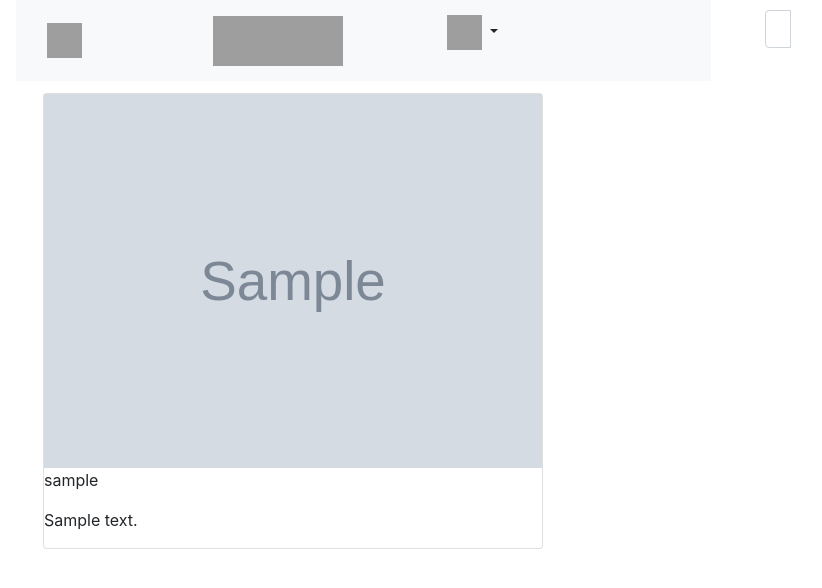
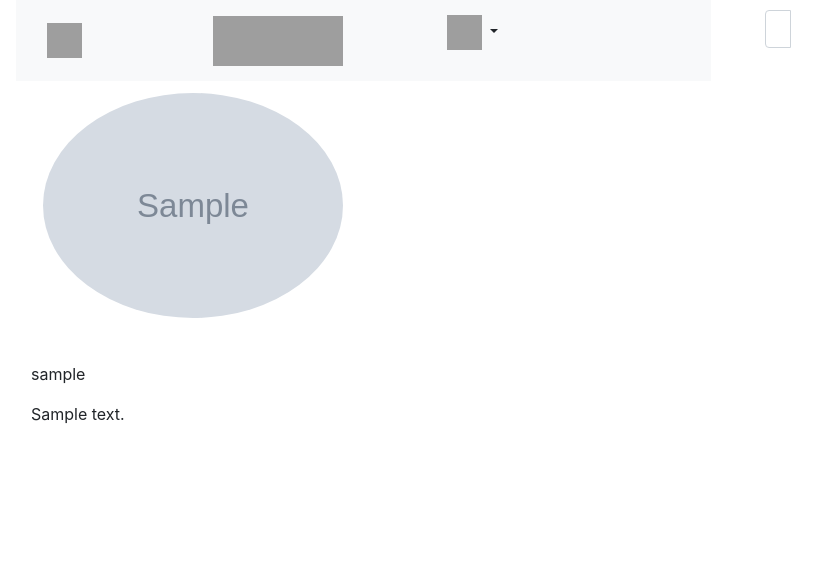
Before and after one commit to je-ss-y/Insta-memories, a Django app: page /accounts/profiledisplay in a window 1280 px wide. Shown: the top 588 px of the page, without its empty margins (54-876 px from the left). Run offline with Django 3.2, Linux system fonts and the light colour scheme; a user stored in the database is signed in; tables that the repository leaves empty hold one stand-in row (values such as "Sample post"); grey boxes marked "Sample" are stand-in pictures; some libraries are stand-ins or nearby versions; grey boxes are pictures that could not be loaded.

Commit message:
styled profile

```diff
--- a/posts/templates/all-posts/profiledisplay.html
+++ b/posts/templates/all-posts/profiledisplay.html
@@ -4,19 +4,28 @@
 {{block.super}}
 
 <div class="container">
+  <div class="jumbotron" style="background-color: transparent;padding:12px">
     <div class="row">
       <div class="col-md-4">
-          <div class="jumbotron" style="background-color: transparent;padding:12px">
-              <div class="card"  class="rounded-lg" style="width:500px">
-    <img src="{{profilepicture.profilepicture.url}}" class="img-responsive" alt="Image">
-    <p>{{profilepicture.user}}</p>
-    <p>{{profilepicture.bio}}</p>
+        <img src="{{profilepicture.profilepicture.url}}" class="rounded-circle" alt="Image" style="width:300px">
+
+      </div>
+    </div>
   </div>
-</div>
-</div>
-</div>
+  <div class="row">
+    <div class="col-md-4">
+      <p>{{profilepicture.user}}</p>
+
+    </div>
+  </div>
+  <div class="row">
+    <div class="col-md-4">
+      <p>{{profilepicture.bio}}</p>
+    </div>
+  </div>
 </div>
 
 
 
+
 {% endblock %}
```
